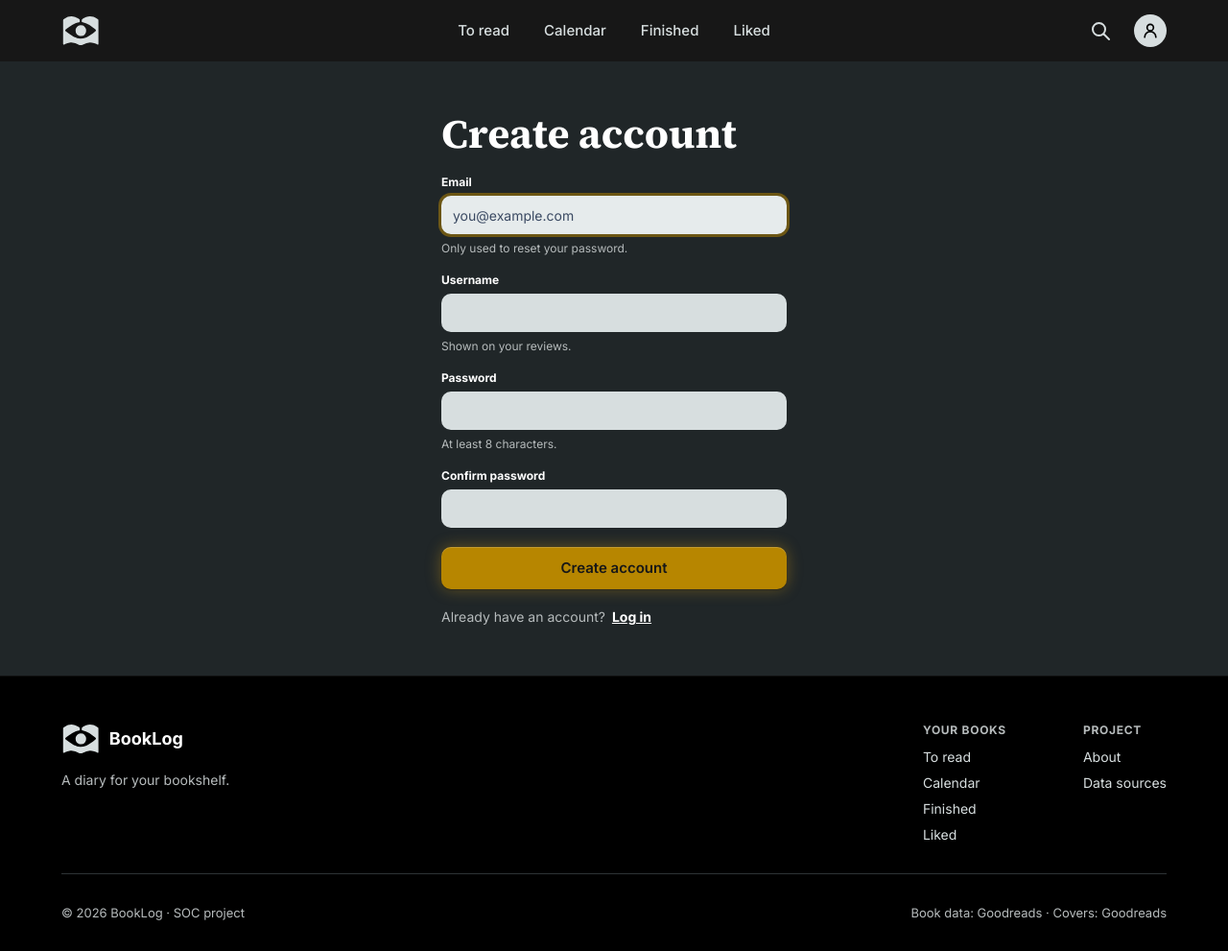
After one commit to SimonStefanak/SOC, a Django app: page /accounts/register/ in a window 1280 px wide. The commit adds this page. Shown: the whole page at 96% size. Run offline with Django 5.2, Linux system fonts and the light colour scheme; parts of the project's set-up code (start-up, migrations or seed data) failed here and were passed over.

Commit message:
settings zmeny: -lokalny .env file na secret_key, allowed_hosts, debug -time zone zmenena na europe/bratislava
page zmeny:
-zmenena login page
-vytvorena register page

```diff
--- a/books/forms.py
+++ b/books/forms.py
@@ -1,4 +1,6 @@
 from django import forms
+from django.contrib.auth import get_user_model
+from django.contrib.auth.forms import UserCreationForm
 
 from .models import UserBook
 
@@ -32,3 +34,20 @@ class ReviewForm(ShelfForm):
 
     def clean_review_text(self):
         return (self.cleaned_data.get("review_text") or "").strip()
+
+
+class RegisterForm(UserCreationForm):
+    """Create account: email (for password resets later), username, password twice.
+    Django's password rules from settings apply (8+ characters, not too common...)."""
+
+    email = forms.EmailField(max_length=254)
+
+    class Meta(UserCreationForm.Meta):
+        model = get_user_model()
+        fields = ["email", "username"]
+
+    def clean_email(self):
+        email = self.cleaned_data["email"].strip().lower()
+        if get_user_model().objects.filter(email__iexact=email).exists():
+            raise forms.ValidationError("An account with this email already exists.")
+        return email
--- a/books/static/books/motion.css
+++ b/books/static/books/motion.css
@@ -65,7 +65,7 @@ body { text-rendering: optimizeLegibility; }
 .book-info > *,
 .current__body > *,
 .search-hero .container > *,
-.auth .container > *,
+.auth__form > *,
 .reviews__title,
 .section__title,
 .book-grid > li,
--- a/books/static/books/site.js
+++ b/books/static/books/site.js
@@ -19,7 +19,7 @@
   });
 
   /* Stagger entrance animations: each child gets its index as --i (see motion.css). */
-  document.querySelectorAll(".book-grid, .carousel__track, .shelf-grid, .review-list, .chips, .genres, .book-info, .current__body")
+  document.querySelectorAll(".auth__form, .book-grid, .carousel__track, .shelf-grid, .review-list, .chips, .genres, .book-info, .current__body")
     .forEach(function (list) {
       Array.prototype.forEach.call(list.children, function (child, i) {
         child.style.setProperty("--i", i);
--- a/books/static/books/style.css
+++ b/books/static/books/style.css
@@ -58,6 +58,7 @@
   --fs-h1: 36px;      /* shelf page heading */
   --fs-xl: 28px;      /* "Reviews" heading */
   --fs-hero: 32px;    /* currently-reading title */
+  --fs-display: 42px; /* log in / create account heading */
   --fs-score: 36px;   /* catalog rating number */
   --fs-2xl: 52px;     /* book title */
 
@@ -945,22 +946,75 @@ a.btn-gold { display: inline-flex; align-items: center; justify-content: center;
 .link { text-decoration: underline; text-underline-offset: 2px; }
 .reviews__empty { margin: 0; color: var(--text-muted); }
 
-/* login page */
-.auth { flex: 1; padding: 50px 0 58px; background: var(--bg-hero); }
-.auth__title { margin: 0 0 var(--space-5); font-family: var(--font-serif); font-size: 40px; line-height: 1.1; }
-.auth__form { display: flex; flex-direction: column; gap: var(--space-2); max-width: 360px; }
-.auth__form label { margin-top: var(--space-2); font-size: var(--fs-xs); font-weight: 700; color: var(--text-strong); }
-.auth__form input {
+/* =========================================================
+   Auth pages (log in / create account), from the auth mockup
+   ========================================================= */
+.auth {
+  flex: 1;
+  display: grid;
+  place-content: center;
+  min-height: 640px;
+  padding: var(--space-6) 0;
+  background: var(--bg-hero);
+}
+.auth__form { width: min(360px, 100vw - 2 * var(--gutter)); }
+
+.auth__title {
+  margin: 0 0 20px;
+  font-family: var(--font-serif);
+  font-size: var(--fs-display);
+  font-weight: 700;
+  line-height: 1.1;
+  color: var(--text-strong);
+}
+
+.field + .field { margin-top: 20px; }
+.field label {
+  display: block;
+  font-size: var(--fs-xs);
+  font-weight: 700;
+  line-height: 15px;
+  color: var(--text-strong);
+}
+/* password label with "Forgot password?" pushed to the right */
+.field__row { display: flex; align-items: baseline; justify-content: space-between; gap: var(--space-3); }
+.field__aside { font-size: var(--fs-sm); color: var(--text); text-decoration: underline; }
+.field__aside:hover { color: var(--text-strong); }
+
+.field input {
+  width: 100%;
   height: 40px;
+  margin-top: 7px;
   padding: 0 12px;
   border: 0;
-  border-radius: var(--radius-sm);
+  border-radius: var(--radius-md);
   background: var(--mist);
-  color: #0d0d0e;
+  color: var(--gold-ink);
   font: inherit;
+  font-size: var(--fs-md);
 }
-.auth__form .btn-gold { margin-top: var(--space-4); }
-.form-error { margin: 0 0 var(--space-4); color: #ff8a80; }
+.field input::placeholder { color: var(--hint); opacity: 1; }
+/* the negative bottom margin keeps the gap after a hint equal to the gap after a bare input */
+.field__hint { margin: 6px 0 -4px; font-size: var(--fs-xs); line-height: 18px; color: var(--text-muted); }
+
+.auth__submit { width: 100%; margin-top: 20px; }
+.auth__alt { margin: 20px 0 0; font-size: var(--fs-md); line-height: 18px; color: var(--text-muted); }
+.auth__alt a { margin-left: 3px; font-weight: 700; color: var(--text-strong); text-decoration: underline; }
+
+/* ---- Django additions: form errors ---- */
+.form-error {
+  margin: 0 0 var(--space-4);
+  padding: 10px 12px;
+  border-radius: var(--radius-md);
+  background: rgb(179 38 30 / 0.18);
+  color: #ffb4ab;
+  font-size: var(--fs-md);
+  line-height: 18px;
+}
+.field__error { margin: 6px 0 -4px; font-size: var(--fs-xs); line-height: 18px; color: #ffb4ab; }
+.field input[aria-invalid="true"] { box-shadow: 0 0 0 2px #ff8a80; }
+/* "Forgot password?" goes nowhere yet */
+.field__aside[aria-disabled="true"] { cursor: default; }
 
 /* =========================================================
    Search page
@@ -1022,6 +1076,8 @@ a.btn-gold { display: inline-flex; align-items: center; justify-content: center;
   .section__title--genres { margin-top: var(--space-6); }
   .book-grid { grid-template-columns: repeat(auto-fill, minmax(140px, 1fr)); gap: var(--space-3); }
   .search-hero { padding: var(--space-6) 0 var(--space-5); }
+  .auth { min-height: 0; padding: var(--space-6) 0 48px; }
+  .auth__title { font-size: var(--fs-hero); }
   .chips a, .chips span { height: 38px; padding: 0 16px; font-size: var(--fs-sm); }
 
   .shelf-page { padding: var(--space-5) 0 var(--space-6); }
--- /dev/null
+++ b/books/templates/registration/register.html
@@ -0,0 +1,62 @@
+{% extends "books/base.html" %}
+{% block title %}Create account{% endblock %}
+
+{% block content %}
+<section class="auth">
+  <form class="auth__form" method="post" action="{% url 'register' %}" novalidate>
+    {% csrf_token %}
+    <h1 class="auth__title">Create account</h1>
+
+    {% if form.non_field_errors %}
+    <p class="form-error" role="alert">{{ form.non_field_errors|join:" " }}</p>
+    {% endif %}
+
+    <div class="field">
+      <label for="email">Email</label>
+      <input type="email" id="email" name="email" value="{{ form.email.value|default_if_none:'' }}" placeholder="you@example.com"
+             autocomplete="email" required autofocus{% if form.email.errors %} aria-invalid="true" aria-describedby="email-error"{% endif %}>
+      {% if form.email.errors %}
+      <p class="field__error" id="email-error">{{ form.email.errors|join:" " }}</p>
+      {% else %}
+      <p class="field__hint">Only used to reset your password.</p>
+      {% endif %}
+    </div>
+
+    <div class="field">
+      <label for="username">Username</label>
+      <input type="text" id="username" name="username" value="{{ form.username.value|default_if_none:'' }}"
+             autocomplete="username" maxlength="150" required{% if form.username.errors %} aria-invalid="true" aria-describedby="username-error"{% endif %}>
+      {% if form.username.errors %}
+      <p class="field__error" id="username-error">{{ form.username.errors|join:" " }}</p>
+      {% else %}
+      <p class="field__hint">Shown on your reviews.</p>
+      {% endif %}
+    </div>
+
+    <div class="field">
+      <label for="password">Password</label>
+      <input type="password" id="password" name="password1" autocomplete="new-password" minlength="8" required
+             {% if form.password1.errors %}aria-invalid="true" aria-describedby="password-error"{% endif %}>
+      {% if form.password1.errors %}
+      <p class="field__error" id="password-error">{{ form.password1.errors|join:" " }}</p>
+      {% else %}
+      <p class="field__hint">At least 8 characters.</p>
+      {% endif %}
+    </div>
+
+    <div class="field">
+      <label for="password2">Confirm password</label>
+      <input type="password" id="password2" name="password2" autocomplete="new-password" minlength="8" required
+             {% if form.password2.errors %}aria-invalid="true" aria-describedby="password2-error"{% endif %}>
+      {% if form.password2.errors %}
+      <p class="field__error" id="password2-error">{{ form.password2.errors|join:" " }}</p>
+      {% endif %}
+    </div>
+
+    <input type="hidden" name="next" value="{{ next }}">
+    <button type="submit" class="btn-gold auth__submit">Create account</button>
+
+    <p class="auth__alt">Already have an account? <a href="{% url 'login' %}{% if next %}?next={{ next|urlencode }}{% endif %}">Log in</a></p>
+  </form>
+</section>
+{% endblock %}
--- a/books/urls.py
+++ b/books/urls.py
@@ -8,6 +8,7 @@ urlpatterns = [
     path("book/<int:book_id>/finish/", views.finish_book, name="finish_book"),
     path("book/<int:book_id>/quick/", views.quick_update, name="quick_update"),
     path("search/", views.search, name="search"),
+    path("accounts/register/", views.register, name="register"),
     path("to-be-read/", views.to_be_read, name="to_be_read"),
     path("finished/", views.finished, name="finished"),
     path("liked/", views.liked, name="liked"),
--- a/books/views.py
+++ b/books/views.py
@@ -2,6 +2,7 @@ import re
 from datetime import date, timedelta
 
 from django.contrib import messages
+from django.contrib.auth import login
 from django.contrib.auth.decorators import login_required
 from django.contrib.auth.views import redirect_to_login
 from django.core.paginator import Paginator
@@ -9,10 +10,11 @@ from django.db.models import Count, F, Q
 from django.http import JsonResponse
 from django.shortcuts import get_object_or_404, redirect, render
 from django.utils import timezone
+from django.utils.http import url_has_allowed_host_and_scheme
 from django.utils.dateformat import format as format_date
 from django.views.decorators.http import require_POST
 
-from .forms import ReviewForm, ShelfForm
+from .forms import RegisterForm, ReviewForm, ShelfForm
 from .models import Book, Genre, UserBook
 
 
@@ -455,3 +457,29 @@ def calendar(request):
         "rows": rows,
         "has_books": bool(spans),
     })
+
+
+# ---------- Create account ----------
+
+def register(request):
+    """Sign-up page: creates the account, logs it in and goes back to where the
+    visitor came from (?next=...) or the homepage."""
+    if request.user.is_authenticated:
+        return redirect("home")
+
+    next_url = request.POST.get("next") or request.GET.get("next") or ""
+    if not url_has_allowed_host_and_scheme(next_url, allowed_hosts={request.get_host()},
+                                           require_https=request.is_secure()):
+        next_url = ""
+
+    if request.method == "POST":
+        form = RegisterForm(request.POST)
+        if form.is_valid():
+            user = form.save()
+            login(request, user)
+            messages.success(request, f"Welcome to BookLog, {user.username}!")
+            return redirect(next_url or "home")
+    else:
+        form = RegisterForm()
+
+    return render(request, "registration/register.html", {"form": form, "next": next_url})
```
Also changed, not shown: books/templates/registration/login.html (+29 -12 lines), config/settings.py (+80 -7 lines), notes/notes.md (+17 -0 lines), 3 other files.
